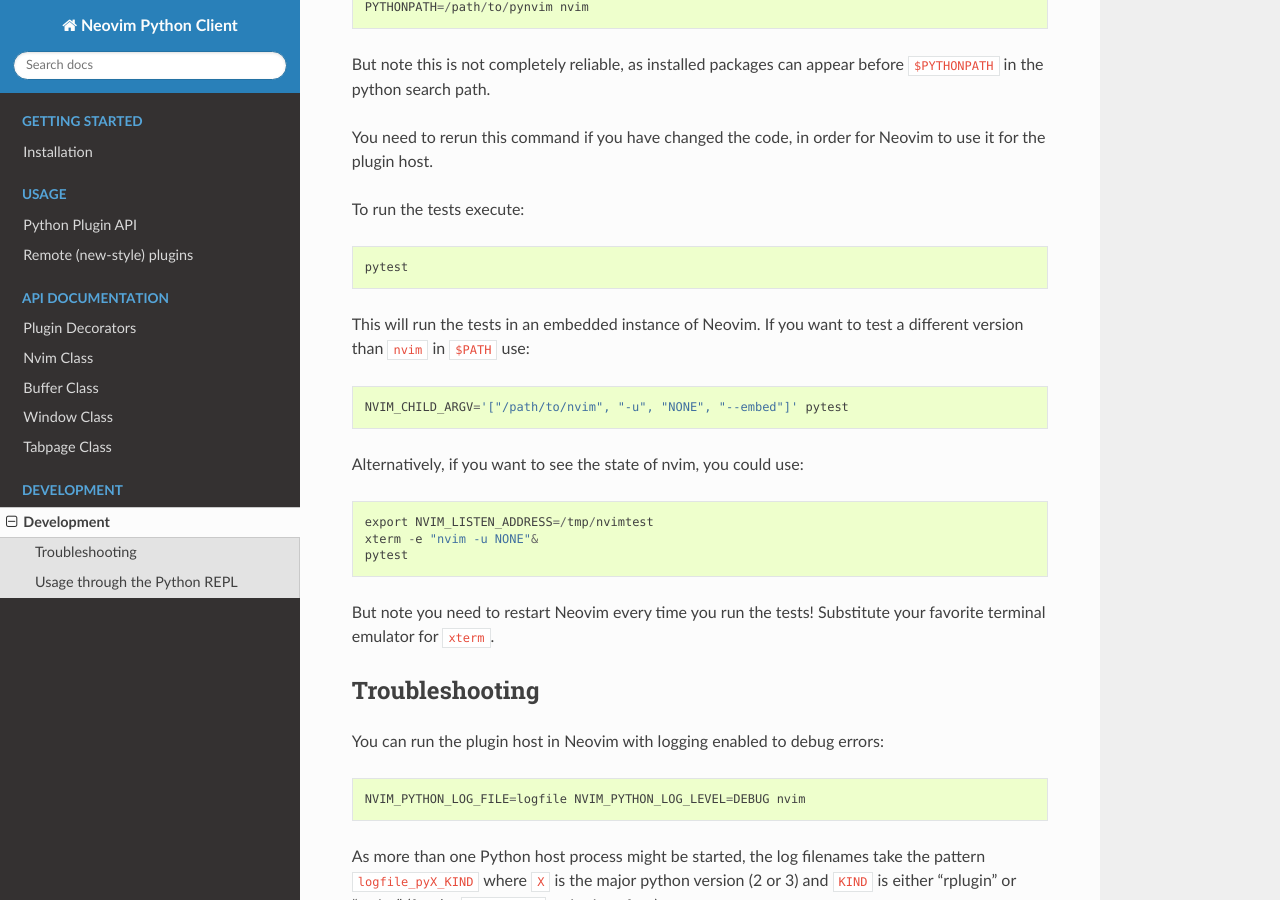
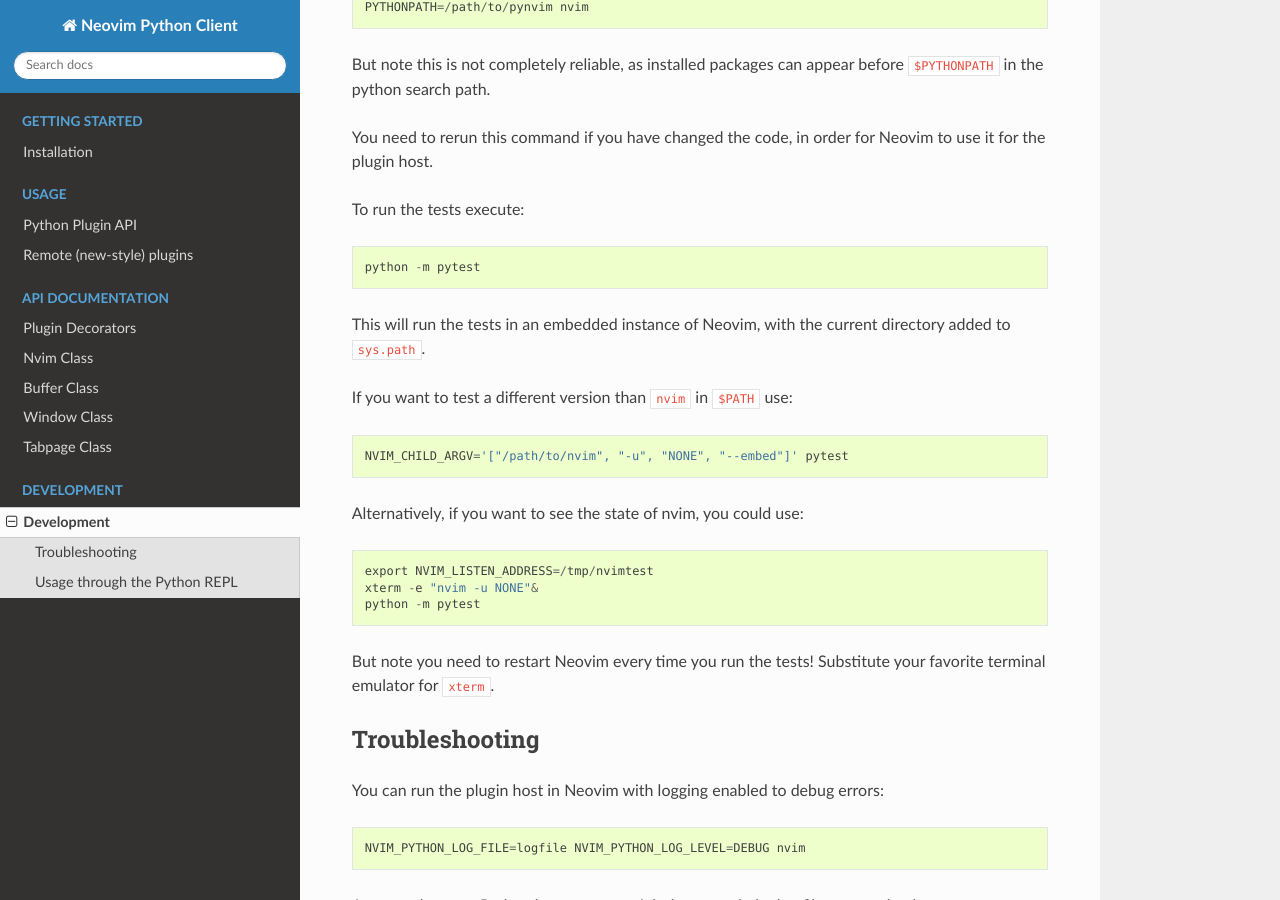
Before and after one commit to neovim/pynvim, a Sphinx documentation site: the page built from docs/development.rst, in a window 1280 px wide and 900 px high, scrolled down 378 px. Built offline with Sphinx 7.4.7 and the Read the Docs theme 2.0.0, drawn with Linux system fonts in a browser that asks for light colours.

```diff
--- a/docs/development.rst
+++ b/docs/development.rst
@@ -19,9 +19,11 @@
 
 To run the tests execute::
 
-    pytest
+    python -m pytest
 
-This will run the tests in an embedded instance of Neovim.
+This will run the tests in an embedded instance of Neovim, with the current
+directory added to ``sys.path``.
+
 If you want to test a different version than ``nvim`` in ``$PATH`` use::
 
     NVIM_CHILD_ARGV='["/path/to/nvim", "-u", "NONE", "--embed"]' pytest
@@ -30,7 +32,7 @@
 
     export NVIM_LISTEN_ADDRESS=/tmp/nvimtest
     xterm -e "nvim -u NONE"&
-    pytest
+    python -m pytest
 
 But note you need to restart Neovim every time you run the tests!
 Substitute your favorite terminal emulator for ``xterm``.
```
Also changed, not shown: README.md (+17 -7 lines), 1 other file.
